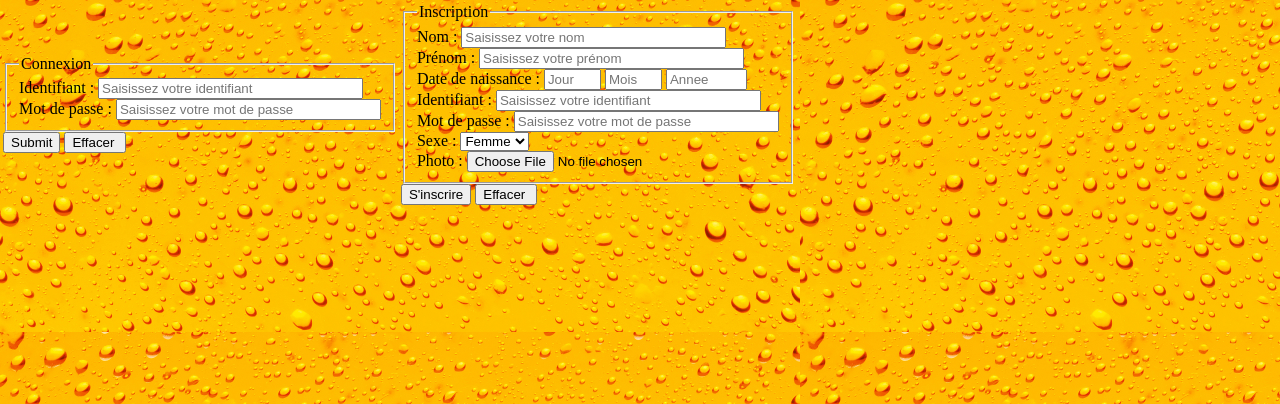
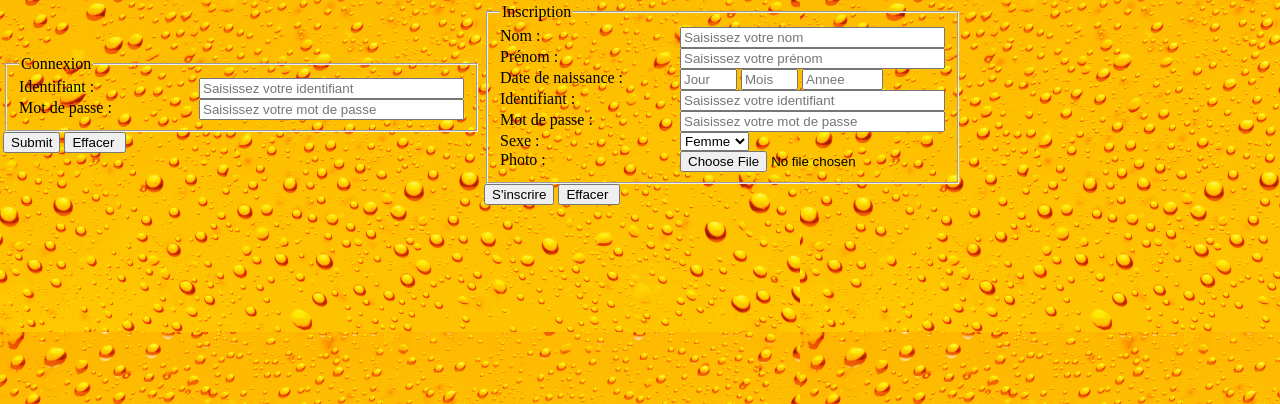
Before and after one commit to blavad/weRbeer, a PHP site: page /connexion.html in a window 1280 px wide. Shown: the part 70-474 px from the top of the page. Run offline with PHP 8.4, Linux system fonts and the light colour scheme.

Commit message:
Mise a jour style

```diff
--- a/style.css
+++ b/style.css
@@ -60,3 +60,9 @@ header {
 .max-dim {
     width: 100%;
 }
+
+label{
+	display: block;
+	width: 180px;
+	float: left;
+}
```
